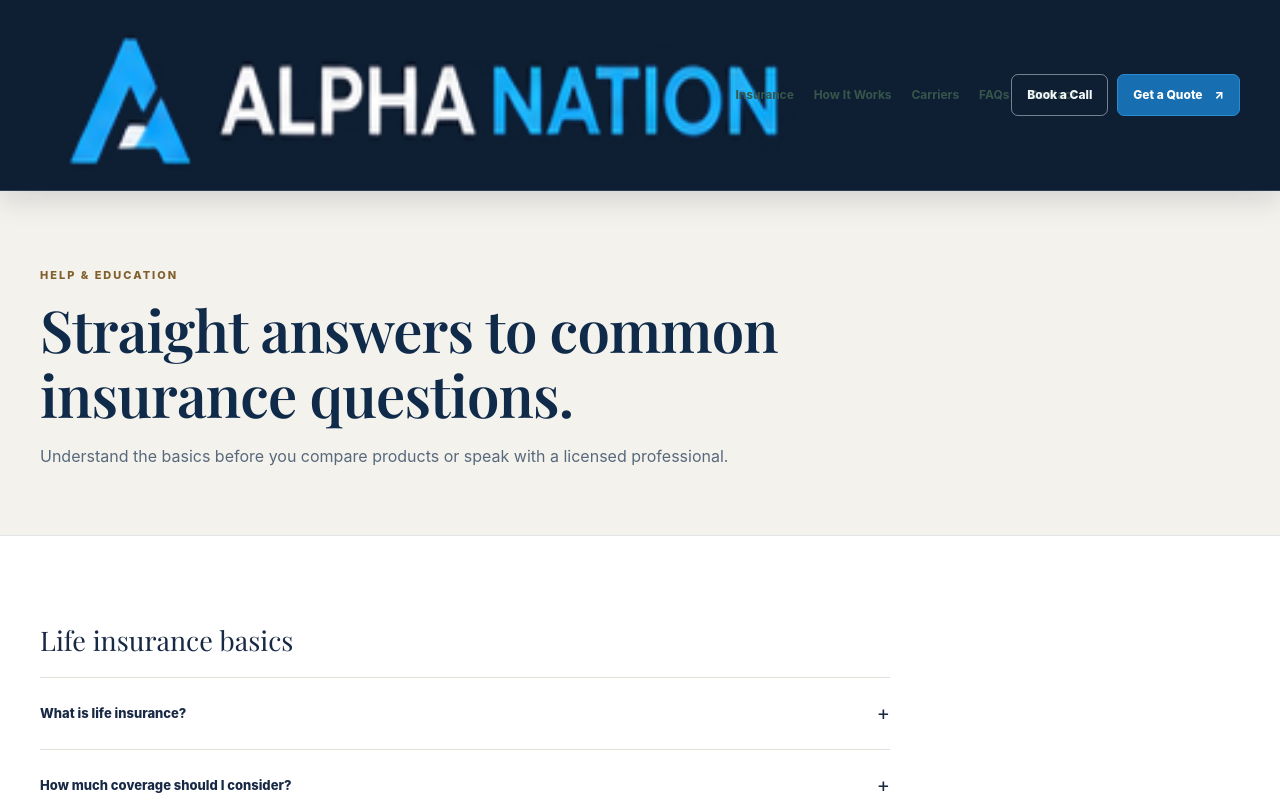
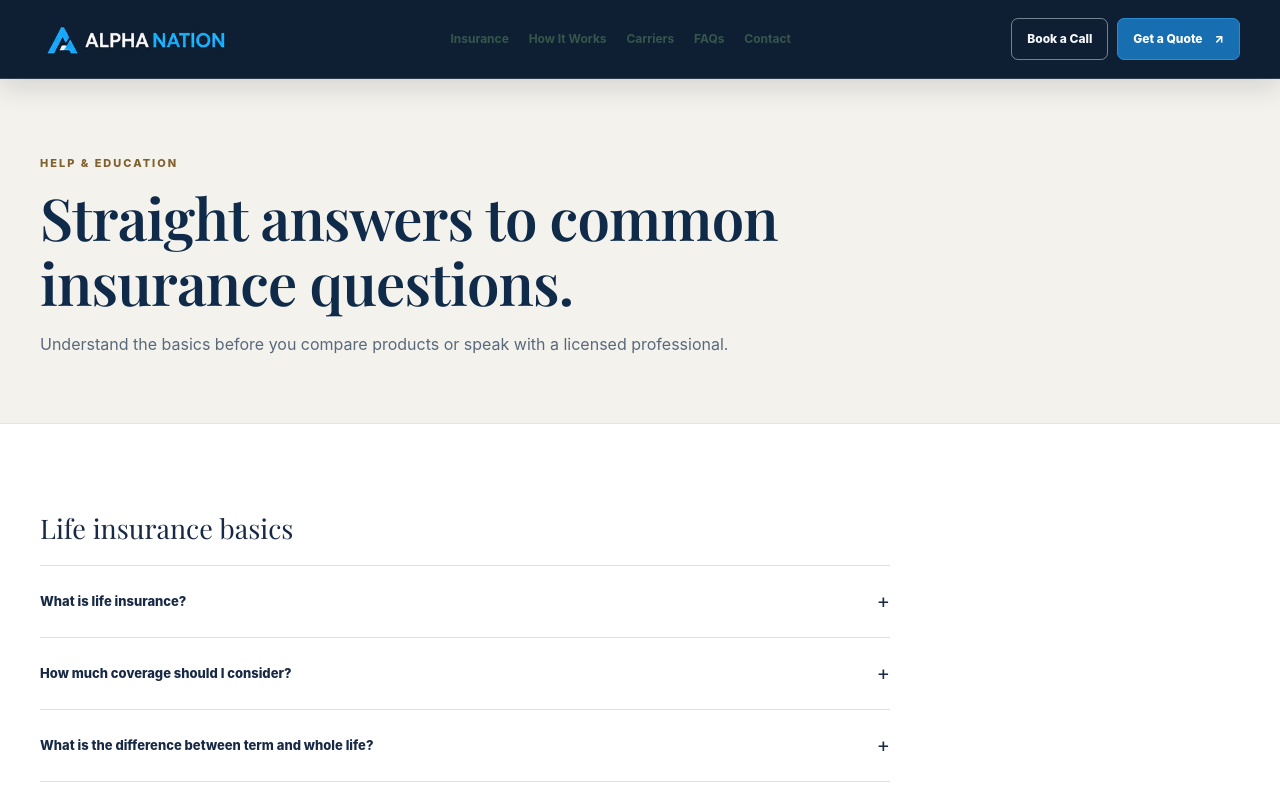
Before and after one commit to alphanationcrm09/alpha-nation-website, a Next.js app: page /faq in a window 1280 px wide. Shown: the top 800 px of the page. Built offline with nearby package versions, Linux system fonts and the light colour scheme; no server answers.

Commit message:
Size full Alpha Nation logo across site

```diff
--- a/src/app/northwestern-refresh.css
+++ b/src/app/northwestern-refresh.css
@@ -1144,3 +1144,11 @@
 .alpha-intro-content .alpha-wordmark b {
   color: #1687d8;
 }
+
+/* Use the original complete Alpha Nation logo asset across the public site. */
+.alpha-brand { display: inline-flex; align-items: center; justify-content: flex-start; min-width: 0; }
+.alpha-full-logo { display: block; width: 190px; max-width: 100%; max-height: 54px; height: auto; object-fit: contain; object-position: left center; }
+.alpha-brand-compact { justify-content: center; }
+.alpha-brand-compact .alpha-full-logo { width: min(320px, 72vw); max-height: 110px; object-position: center; }
+.site-header .alpha-full-logo, .site-footer .alpha-full-logo { width: 190px; max-height: 54px; }
+@media (max-width: 560px) { .site-header .alpha-full-logo { width: 150px; max-height: 44px; } .site-footer .alpha-full-logo { width: 180px; } }
```
